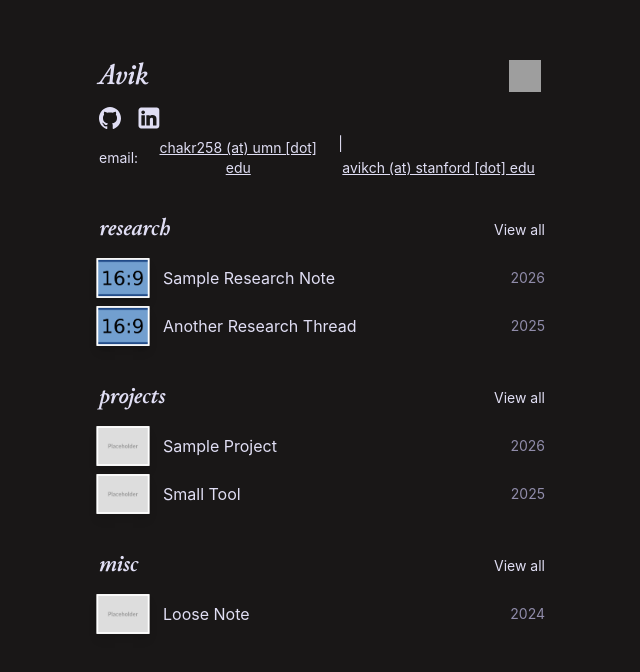
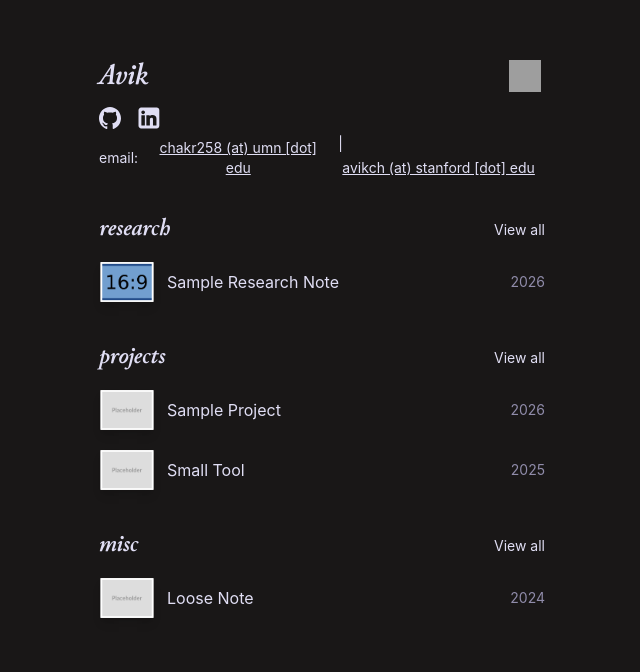
Before and after one commit to avik-ch/portfolio, a React (Vite) app: page / in a window 1280 px wide. Shown: the top 672 px of the page, without its empty margins (318-958 px from the left). Built offline with nearby package versions, Linux system fonts and the light colour scheme; grey boxes are pictures that could not be loaded.

Commit message:
Update SectionRows to use numRows prop

```diff
--- a/src/components/EntryRow.jsx
+++ b/src/components/EntryRow.jsx
@@ -7,10 +7,10 @@ export default function EntryRow({ entry, sectionId }) {
       whileTap={{ scale: 0.95 }}
     >
       <Link
-        className="ml-3 grid grid-cols-[24px_1fr_auto] py-2 rounded-md px-4 mx-1 items-center leading-[24px] gap-6 text-left interactive-hover sm:grid-cols-[32px_1fr_auto] hover:shadow-inner"
+        className="grid grid-cols-[24px_1fr_auto] py-3 rounded-3xl px-4 mx-1 items-center leading-[24px] gap-6 text-left interactive-hover sm:grid-cols-[32px_1fr_auto] hover:shadow-inner"
         to={`/${sectionId}/${entry.slug}`}
       >
-        <div className="relative h-6 w-6 sm:h-8 sm:w-8">
+        <div className="ml-3 relative h-6 w-6 sm:h-8 sm:w-8">
           <div className="absolute left-1/2 top-1/2 aspect-[4/3] w-full -translate-x-1/2 -translate-y-1/2 scale-165 border border-white bg-white shadow-md">
             <img
               src={entry.image}
@@ -19,7 +19,7 @@ export default function EntryRow({ entry, sectionId }) {
             />
           </div>
         </div>
-        <span className="text-base font-normal text-[var(--text-heading)]">
+        <span className="ml-3 text-base font-normal text-[var(--text-heading)]">
           {entry.title}
         </span>
         <span className="text-sm text-[var(--text-muted)]">{entry.date}</span>
--- a/src/components/SectionRows.jsx
+++ b/src/components/SectionRows.jsx
@@ -1,7 +1,9 @@
 import { Link } from 'react-router'
 import EntryRow from './EntryRow.jsx'
 
-export default function SectionRows({ section, showViewAll = true }) {
+export default function SectionRows({ section, showViewAll = true, numRows }) {
+  const entries = typeof numRows === 'number' ? section.entries.slice(0, numRows) : section.entries
+
   return (
     <section className="mt-8">
       <div className="mb-2 px-5 flex items-baseline justify-between gap-4">
@@ -14,8 +16,8 @@ export default function SectionRows({ section, showViewAll = true }) {
           </Link>
         ) : null}
       </div>
-      <div>
-        {section.entries.map((entry) => (
+      <div className='flex flex-col gap-1'>
+        {entries.map((entry) => (
           <EntryRow entry={entry} key={entry.slug} sectionId={section.id} />
         ))}
       </div>
--- a/src/pages/HomePage.jsx
+++ b/src/pages/HomePage.jsx
@@ -41,7 +41,7 @@ export default function HomePage() {
         </div>
       </section>
       <div>
-        <Research />
+        <Research numRows={1} />
         <Projects />
         <Misc />
       </div>
--- a/src/pages/misc/misc.jsx
+++ b/src/pages/misc/misc.jsx
@@ -15,8 +15,8 @@ const miscSection = {
   ],
 }
 
-export default function Misc({ showViewAll = true }) {
-  return <SectionRows section={miscSection} showViewAll={showViewAll} />
+export default function Misc({ showViewAll = true, numRows }) {
+  return <SectionRows section={miscSection} showViewAll={showViewAll} numRows={numRows} />
 }
 
 Misc.section = miscSection
--- a/src/pages/projects/projects.jsx
+++ b/src/pages/projects/projects.jsx
@@ -23,8 +23,8 @@ const projectsSection = {
   ],
 }
 
-export default function Projects({ showViewAll = true }) {
-  return <SectionRows section={projectsSection} showViewAll={showViewAll} />
+export default function Projects({ showViewAll = true, numRows }) {
+  return <SectionRows section={projectsSection} showViewAll={showViewAll} numRows={numRows} />
 }
 
 Projects.section = projectsSection
--- a/src/pages/research/research.jsx
+++ b/src/pages/research/research.jsx
@@ -23,8 +23,8 @@ const researchSection = {
   ],
 }
 
-export default function Research({ showViewAll = true }) {
-  return <SectionRows section={researchSection} showViewAll={showViewAll} />
+export default function Research({ showViewAll = true, numRows }) {
+  return <SectionRows section={researchSection} showViewAll={showViewAll} numRows={numRows} />
 }
 
 Research.section = researchSection
```
